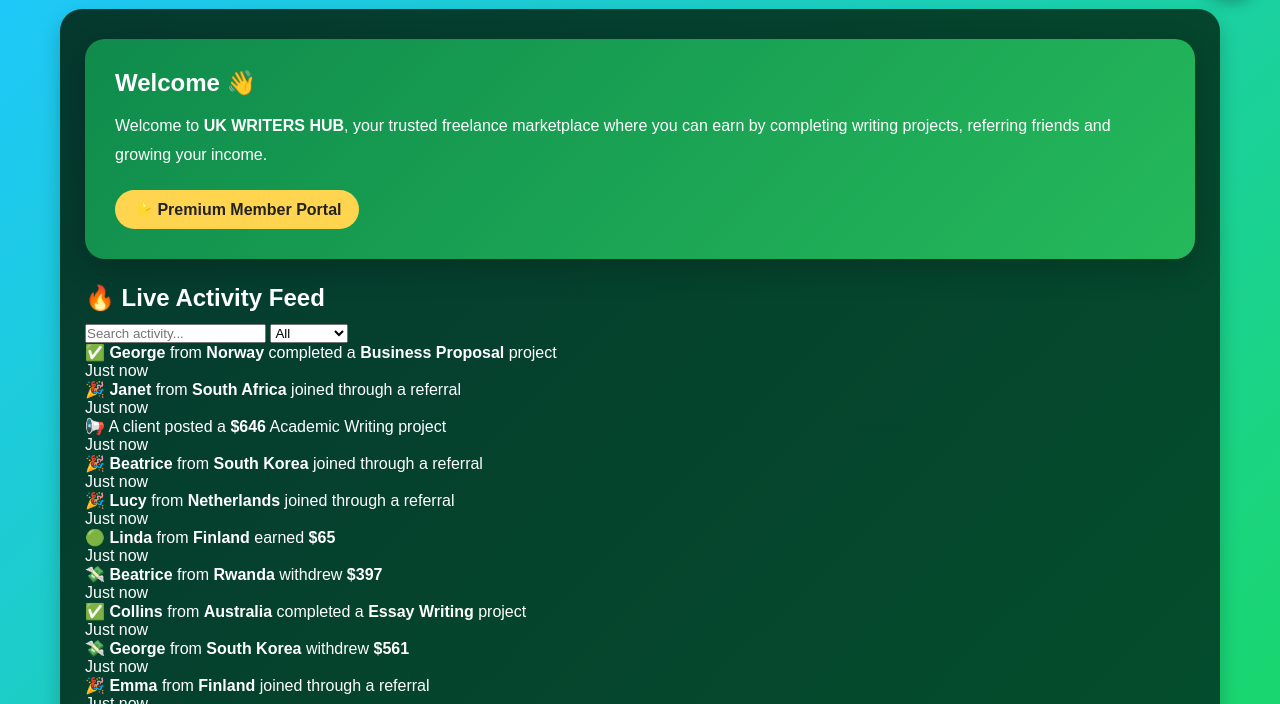
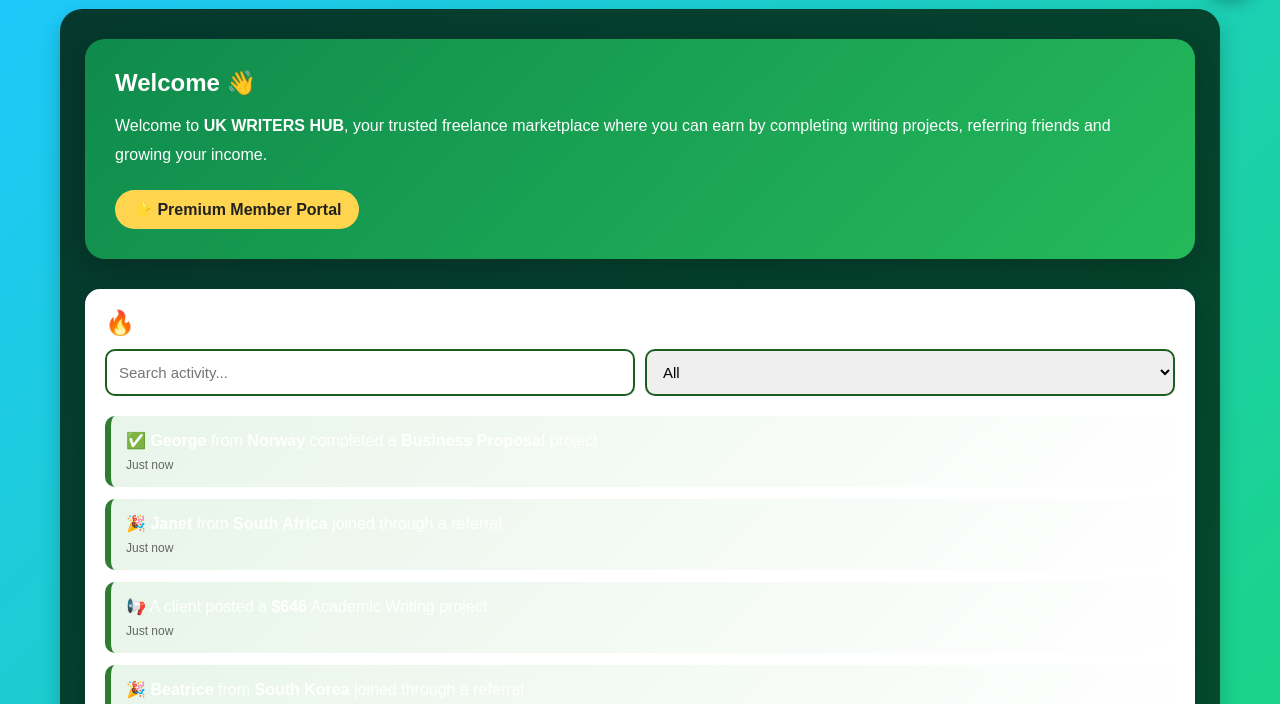
Before and after one commit to onlinesellers001htomyly-oss/UK-WRITERS-HUB-, a website: page dashboard.html in a window 1280 px wide. Shown: the part 83-787 px from the top of the page. Drawn offline with Linux system fonts and the light colour scheme; no server answers.

Commit message:
Update style.css

```diff
--- a/style.css
+++ b/style.css
@@ -1279,3 +1279,52 @@
 border-bottom:none;
 
   }
+.activity-section{
+margin-top:30px;
+background:#ffffff;
+padding:20px;
+border-radius:15px;
+box-shadow:0 8px 20px rgba(0,0,0,.12);
+}
+
+.activity-tools{
+display:flex;
+gap:10px;
+margin-bottom:20px;
+flex-wrap:wrap;
+}
+
+.activity-tools input,
+.activity-tools select{
+padding:12px;
+border:2px solid #1b5e20;
+border-radius:10px;
+font-size:15px;
+flex:1;
+}
+
+.activity-card{
+background:linear-gradient(135deg,#e8f5e9,#ffffff);
+padding:15px;
+margin-bottom:12px;
+border-left:6px solid #2e7d32;
+border-radius:10px;
+animation:fadeIn .5s ease;
+}
+
+.activity-time{
+margin-top:8px;
+font-size:12px;
+color:#666;
+}
+
+@keyframes fadeIn{
+from{
+opacity:0;
+transform:translateY(15px);
+}
+to{
+opacity:1;
+transform:translateY(0);
+}
+  }
```
